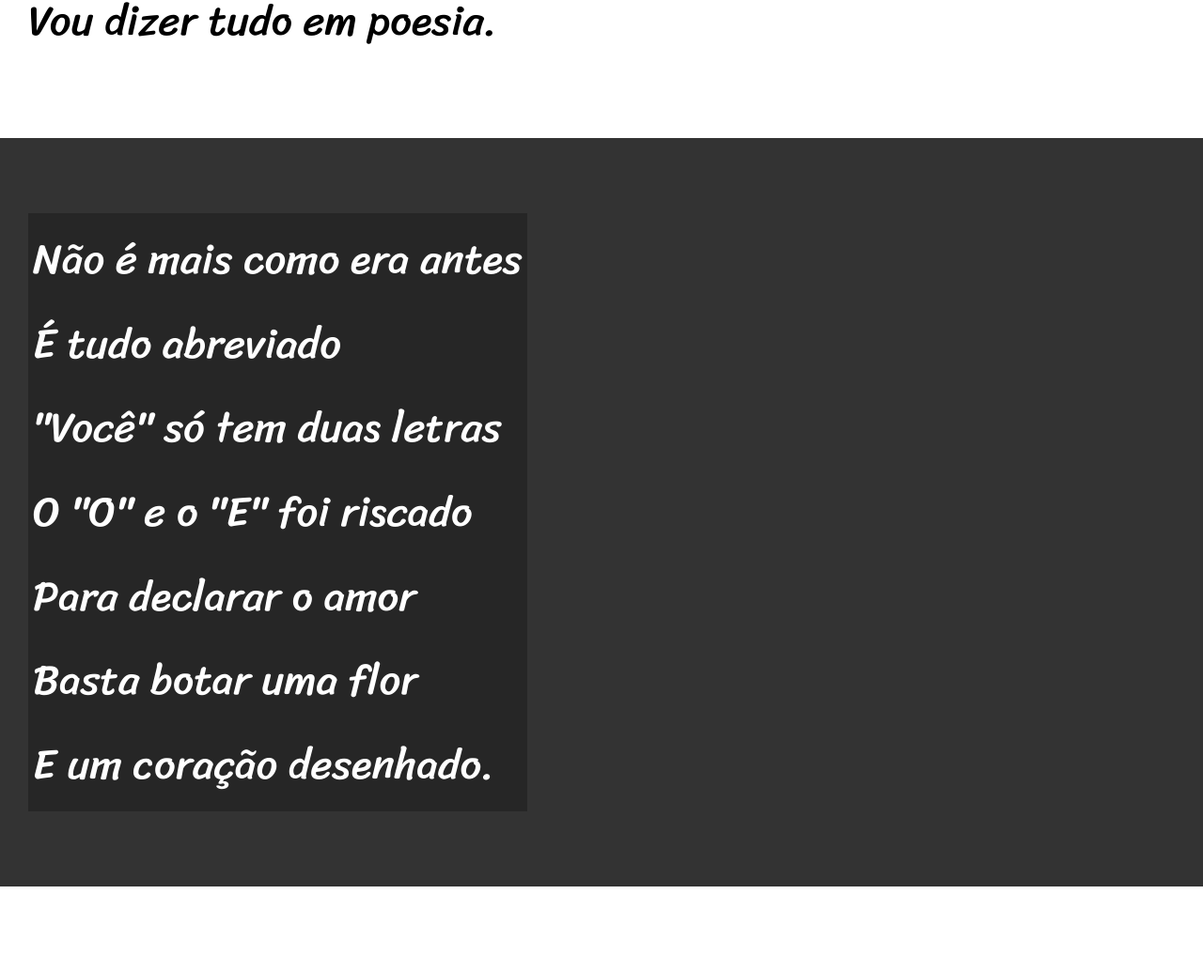
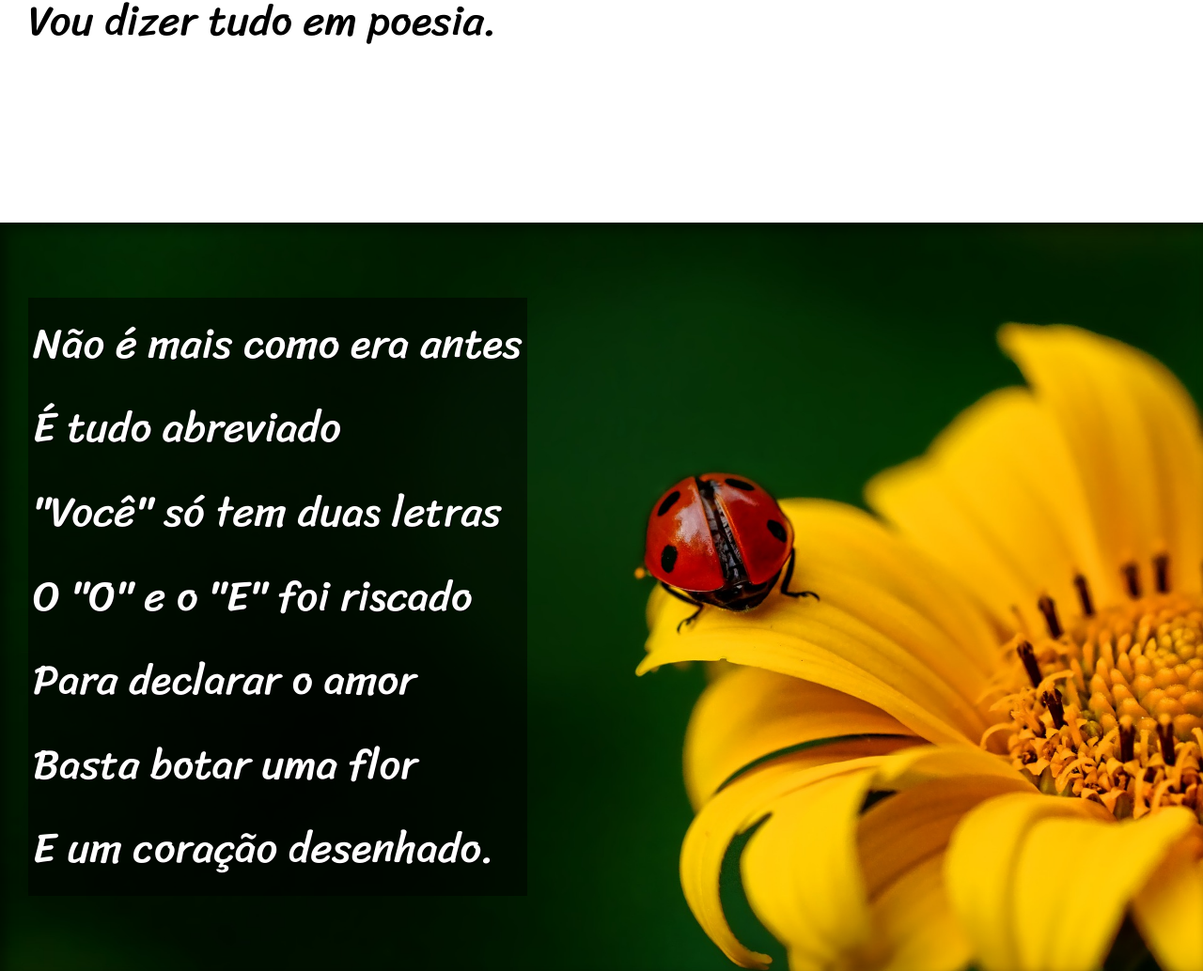
Before and after one commit to Guilamonica/html-css, a plain HTML site: page desafios/Desafios - Modl03/d012/index.html in a window 1280 px wide. Shown: the part 900-1934 px from the top of the page at 94% size. Drawn offline with Linux system fonts and the light colour scheme.

Commit message:
atualizado

```diff
--- a/desafios/Desafios - Modl03/d012/estilo/style.css
+++ b/desafios/Desafios - Modl03/d012/estilo/style.css
@@ -57,6 +57,10 @@ section {
     font-size: 3.5vw;
 }
 
+section > p {
+    padding-bottom: 2em;
+}
+
 section.normal {
     background-color: white;
     color: black;
@@ -65,12 +69,25 @@ section.normal {
 section.imagem {
     background-color: rgb(51, 51, 51);
     color: white;
+    box-shadow: inset 6px 6px 13px 0px rgba(0, 0, 0, 0.477);
+    background-size: cover;
+    background-attachment: fixed;
 }
 
 section.imagem > p {
     display: inline-block;
     padding: 5px;
-    background-color: rgba(0, 0, 0, 0.253);
+    background-color: rgba(0, 0, 0, 0.511);
+    text-shadow: 1px 1px 0px black;
+}
+
+section#img01 {
+    background-image: url('../imagens/background001.jpg');
+    background-position: right center;
+}
+
+section#img02 {
+    background-image: url('../imagens/background002.jpg');
 }
 
 footer {
--- a/desafios/Desafios - Modl03/d012/index.html
+++ b/desafios/Desafios - Modl03/d012/index.html
@@ -29,7 +29,7 @@
         </p>
     </section>
 
-    <section class="imagem">
+    <section class="imagem" id="img01">
         <p>
             Não é mais como era antes <br>
             É tudo abreviado <br>
@@ -63,7 +63,7 @@
         </p>
     </section>
 
-    <section class="imagem">
+    <section class="imagem" id="img02">
         <p>
             Tenho saudade das cartas <br>
             Escritas com a própria mão <br>
```
